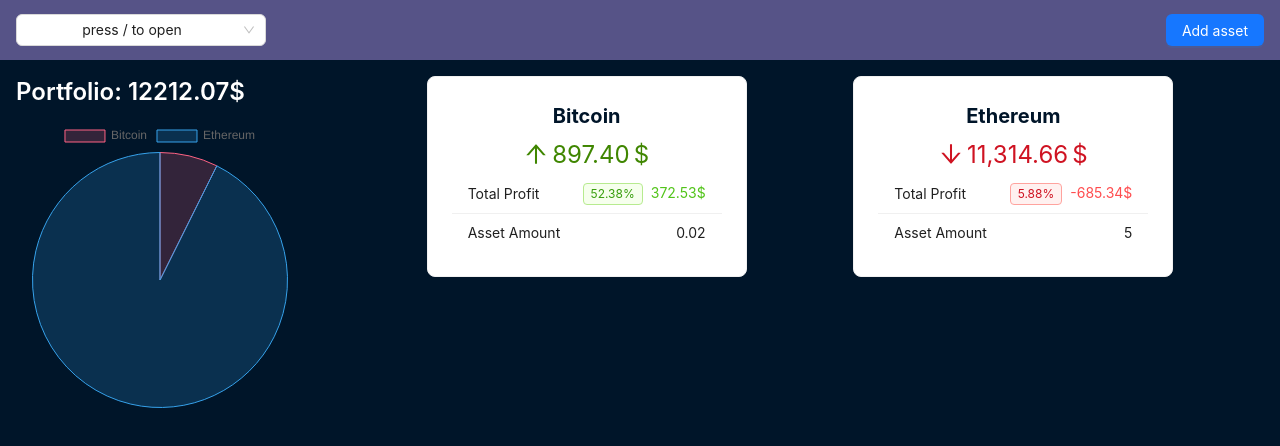
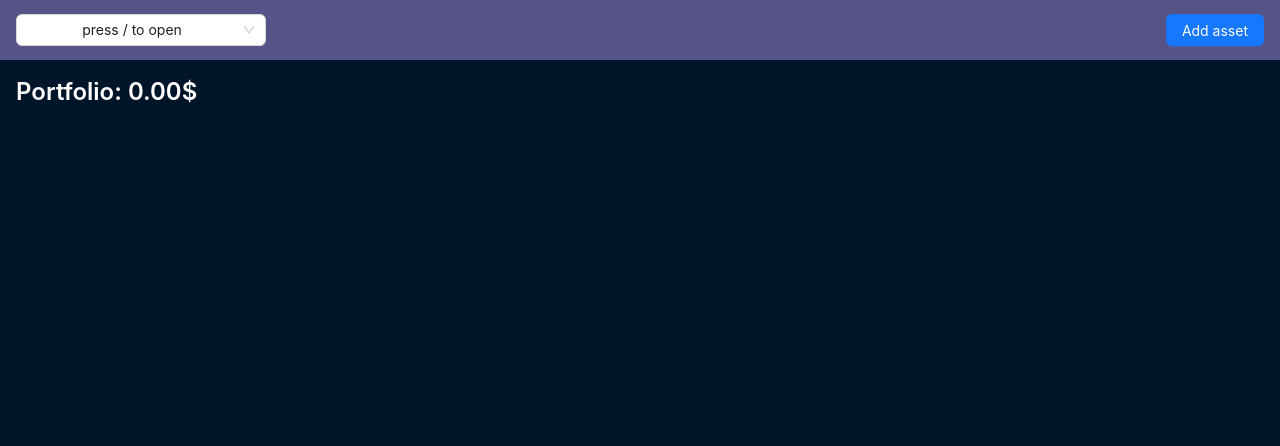
Before and after one commit to asimo-git/react-crypto, a React (Vite) app: page / in a window 1280 px wide. Shown: the top 446 px of the page. Built offline with nearby package versions, Linux system fonts and the light colour scheme.

Commit message:
feat: implement saving assets to local storage

```diff
--- a/src/api.js
+++ b/src/api.js
@@ -8,10 +8,20 @@
   });
 }
 
-export function fakeFetchAssets() {
-  return new Promise((resolve) => {
-    setTimeout(() => {
-      resolve(cryptoAssets);
-    }, 1);
-  });
+export function fetchAssetsFromLocalStorage() {
+  const data = localStorage.getItem("cryptoAssets");
+
+  if (!data) return [];
+
+  try {
+    const parsedData = JSON.parse(data);
+
+    return parsedData.map((asset) => ({
+      ...asset,
+      date: new Date(asset.date),
+    }));
+  } catch (error) {
+    console.error("Error parsing data from localStorage:", error);
+    return [];
+  }
 }
--- a/src/context/crypto-context.jsx
+++ b/src/context/crypto-context.jsx
@@ -1,5 +1,5 @@
 import { createContext, useEffect, useState } from "react";
-import { fakeFetchAssets, fakeFetchCripto } from "../api";
+import { fakeFetchCripto, fetchAssetsFromLocalStorage } from "../api";
 import { getPercentDifference } from "../utils";
 
 export const CryptoContext = createContext({
@@ -30,7 +30,7 @@
     async function preload() {
       setLoading(true);
       const { result } = await fakeFetchCripto();
-      const assets = await fakeFetchAssets();
+      const assets = fetchAssetsFromLocalStorage();
 
       setCrypto(result);
       setAssets(assets.map((asset) => makeAsset(asset, result)));
@@ -47,7 +47,9 @@
   }, []);
 
   const addAsset = (asset) => {
-    setAssets((prev) => [...prev, makeAsset(asset, crypto)]);
+    const newAssets = [...assets, makeAsset(asset, crypto)];
+    setAssets(newAssets);
+    localStorage.setItem("cryptoAssets", JSON.stringify(newAssets));
   };
 
   return (
```
